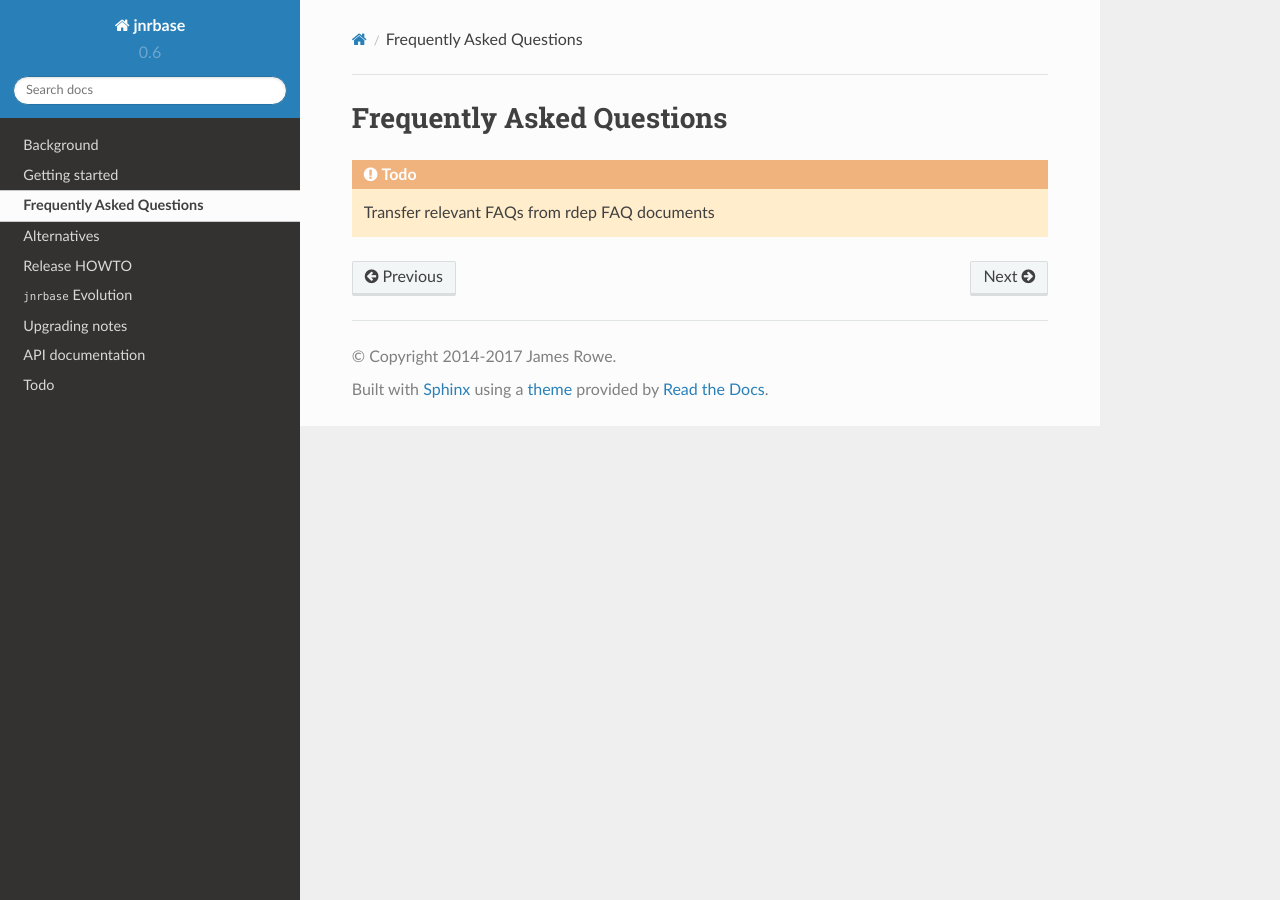
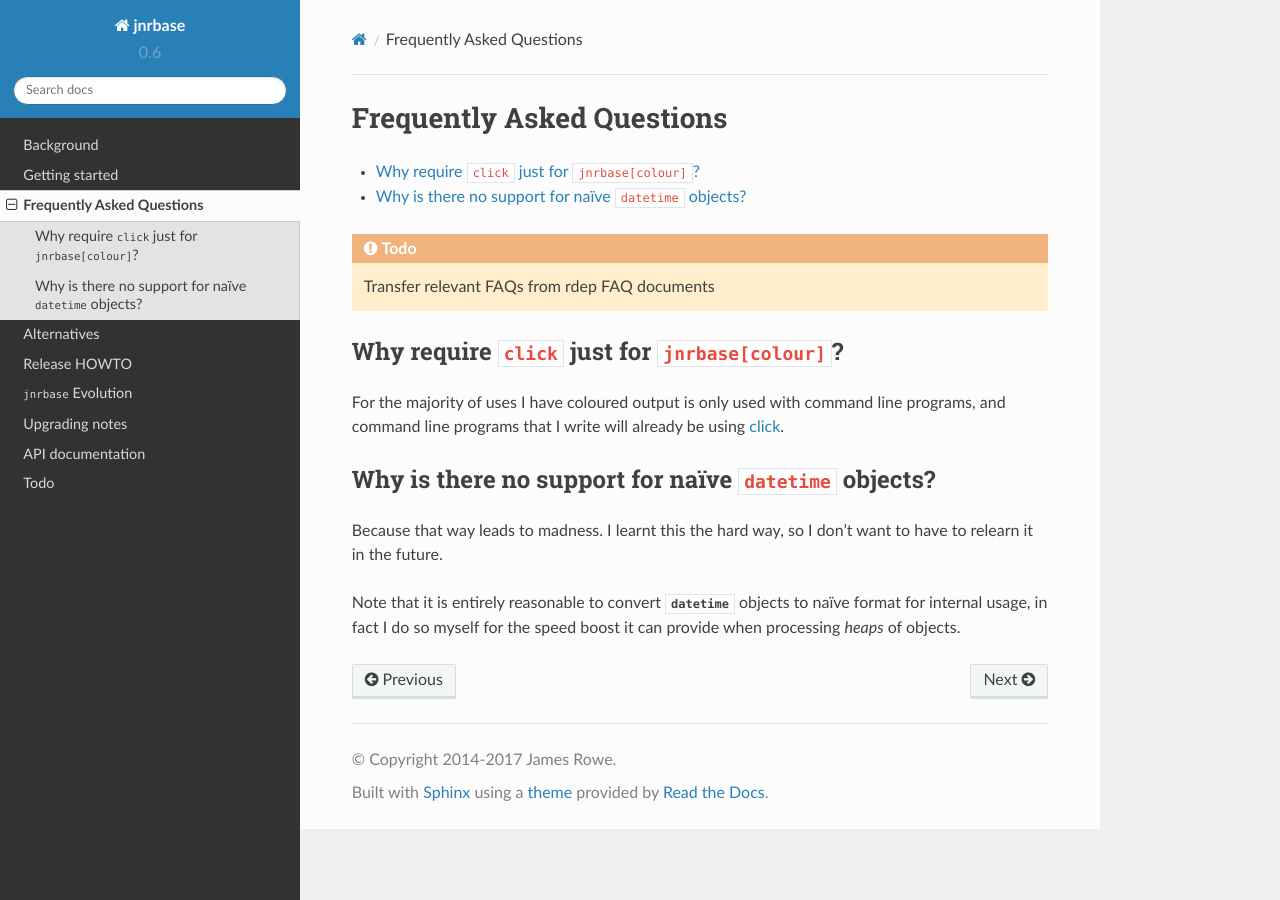
Before and after one commit to JNRowe/jnrbase, a Sphinx documentation site: the page built from doc/faq.rst, in a window 1280 px wide. Built offline with Sphinx 7.4.7 and the Read the Docs theme 2.0.0, drawn with Linux system fonts in a browser that asks for light colours.

Commit message:
Add FAQs that have been asked in review
Thanks Delphine and Ryan.

```diff
--- a/doc/faq.rst
+++ b/doc/faq.rst
@@ -1,5 +1,5 @@
 Frequently Asked Questions
---------------------------
+==========================
 
 ..
     Ask them, and perhaps they’ll become frequent enough to be added here ;)
@@ -10,3 +10,21 @@ Frequently Asked Questions
 .. todo::
 
    Transfer relevant FAQs from rdep FAQ documents
+
+Why require ``click`` just for ``jnrbase[colour]``?
+---------------------------------------------------
+
+For the majority of uses I have coloured output is only used with command line
+programs, and command line programs that I write will already be using click_.
+
+.. _click: https://pypi.python.org/pypi/click
+
+Why is there no support for naïve ``datetime`` objects?
+-------------------------------------------------------
+
+Because that way leads to madness.  I learnt this the hard way, so I don’t want
+to have to relearn it in the future.
+
+Note that it is entirely reasonable to convert :obj:`~datetime.datetime`
+objects to naïve format for internal usage, in fact I do so myself for the
+speed boost it can provide when processing *heaps* of objects.
```
